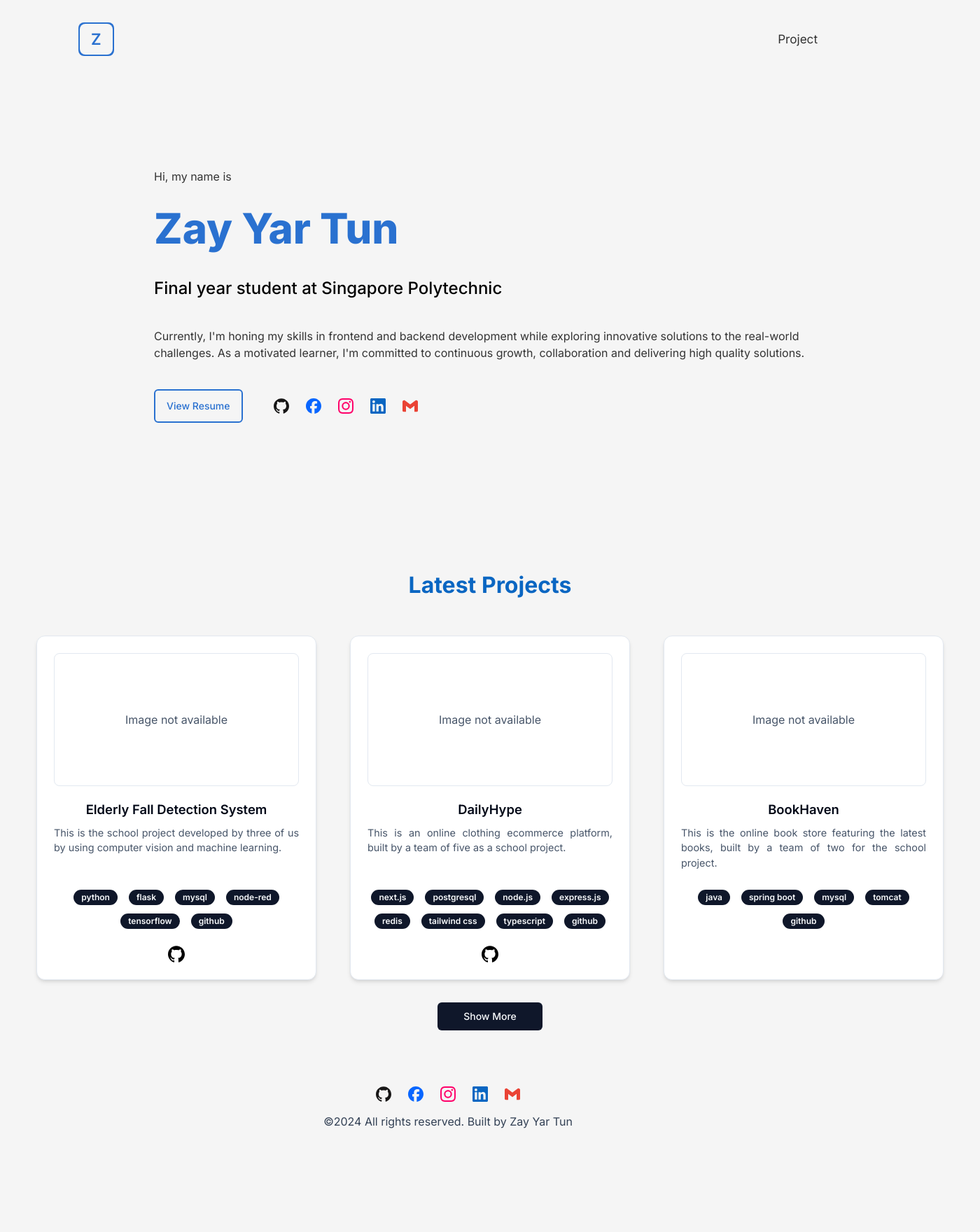
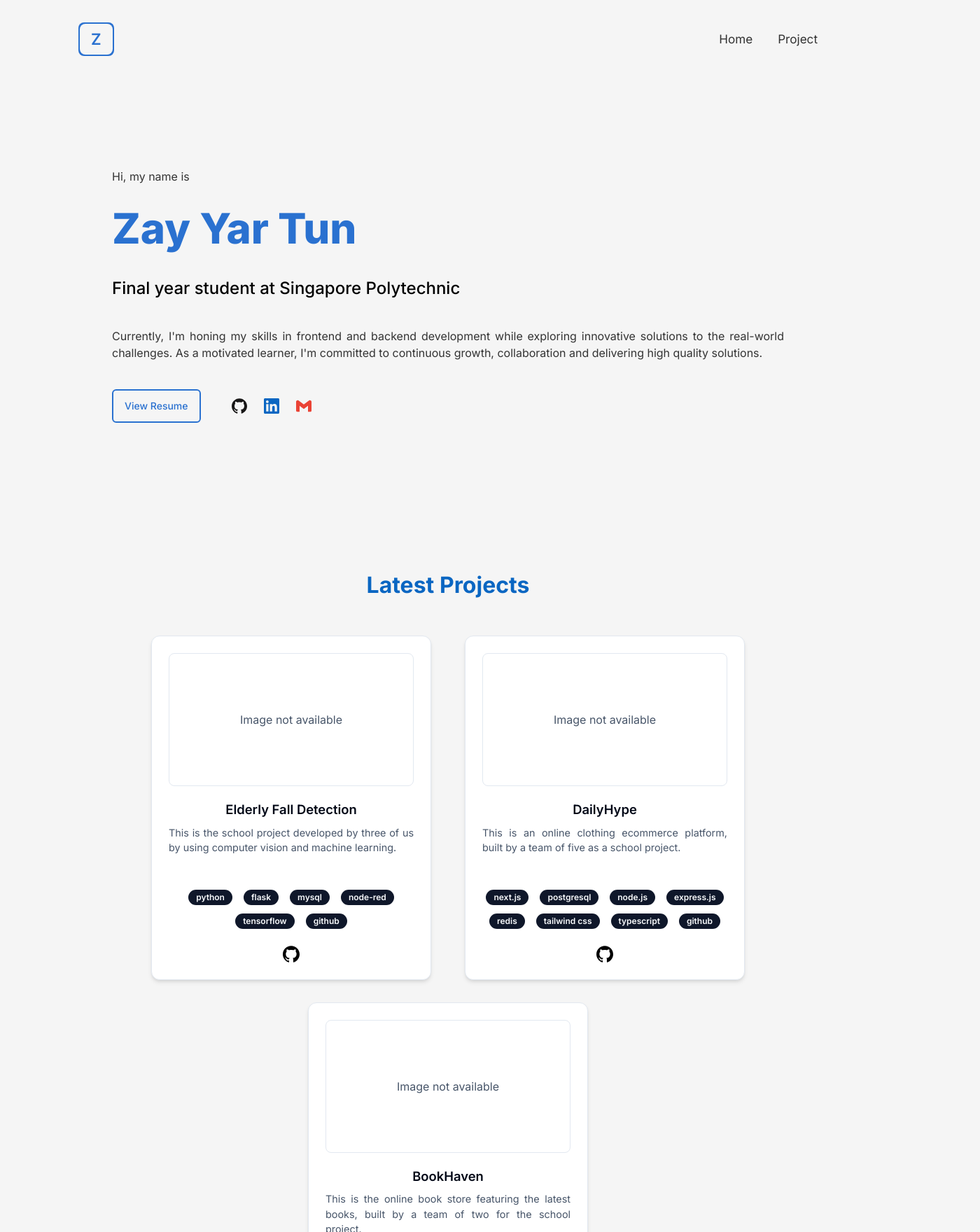
Before and after one commit to Jamie1606/portfolio, a Next.js app: page / in a window 1280 px wide. Shown: the top 1760 px of the page at 70% size, 1400 px wide, since content can reach past the window. Before the commit the page ends 1646 px from the top, so only its background shows below. Built offline with nearby package versions, Linux system fonts and the light colour scheme.

Commit message:
remove facebook & instagram

```diff
--- a/app/(public)/banner.tsx
+++ b/app/(public)/banner.tsx
@@ -12,7 +12,7 @@ const Banner = () => {
       <label className="text-[#333333] mb-6 text-body md:mb-8 lg:mb-8">Hi, my name is</label>
       <label className="text-[#2A71D0] font-extrabold text-4xl md:text-5xl lg:text-6xl">Zay Yar Tun</label>
       <label className="text-[#000000] mt-7 max-w-full text-xl font-medium md:mt-8 md:max-w-[30rem] lg:max-w-[50rem] lg:text-2xl lg:mt-10">Final year student at Singapore Polytechnic</label>
-      <label className="text-justify text-body text-[#333333] mt-10 max-w-full md:text-left md:max-w-[30rem] lg:max-w-[50rem] xl:max-w-[60rem]">Currently, I&apos;m honing my skills in frontend and backend development while exploring innovative solutions to the real-world challenges. As a motivated learner, I&apos;m committed to continuous growth, collaboration and delivering high quality solutions.</label>
+      <label className="text-justify w-full text-body text-[#333333] mt-10 max-w-[60rem]">Currently, I&apos;m honing my skills in frontend and backend development while exploring innovative solutions to the real-world challenges. As a motivated learner, I&apos;m committed to continuous growth, collaboration and delivering high quality solutions.</label>
       <div className="flex items-center mt-8 md:mt-10">
         <Button className="max-w-32 h-12 mr-5" variant="primary">
           View Resume
@@ -21,16 +21,10 @@ const Banner = () => {
           <Link href="https://github.com/Jamie1606" target="_blank">
             <GitHubIcon width={22} height={22} fill="#181717" />
           </Link>
-          <Link href="">
-            <FacebookIcon width={22} height={22} fill="#0866FF" />
-          </Link>
-          <Link href="">
-            <InstagramIcon width={22} height={22} fill="#FF0069" />
-          </Link>
           <Link href="https://www.linkedin.com/in/zayyartun2025" target="_blank">
             <LinkedInIcon width={22} height={22} fill="#0A66C2" />
           </Link>
-          <Link href="">
+          <Link href="mailto:zyt.tharthar@gmail.com">
             <GmailIcon width={22} height={22} fill="#EA4335" />
           </Link>
         </div>
--- a/app/(public)/project.tsx
+++ b/app/(public)/project.tsx
@@ -2,7 +2,7 @@ import { Button } from "@/components/ui/button";
 import ProjectCard from "./project-card";
 
 const projects = [
-  { title: "Elderly Fall Detection System", description: "This is the school project developed by three of us by using computer vision and machine learning.", image: "", technologies: ["python", "flask", "mysql", "node-red", "tensorflow", "github"], githubLink: "https://github.com/Jamie1606/elderly-fall-detection", demoLink: "" },
+  { title: "Elderly Fall Detection", description: "This is the school project developed by three of us by using computer vision and machine learning.", image: "", technologies: ["python", "flask", "mysql", "node-red", "tensorflow", "github"], githubLink: "https://github.com/Jamie1606/elderly-fall-detection", demoLink: "" },
 
   { title: "DailyHype", description: "This is an online clothing ecommerce platform, built by a team of five as a school project.", image: "", technologies: ["next.js", "postgresql", "node.js", "express.js", "redis", "tailwind css", "typescript", "github"], githubLink: "https://github.com/Jamie1606/daily-hype-old", demoLink: "" },
 
@@ -19,7 +19,7 @@ const Project = () => {
   return (
     <div id="project" className="mt-16 flex flex-col lg:mt-52 justify-center w-full">
       <label className="text-heading mb-8 text-center text-[#0A66C2] font-bold sm:mb-12">Latest Projects</label>
-      <div className="w-full gap-y-5 flex justify-center gap-x-12 flex-wrap lg:gap-y-8 lg:w-[1400px]">
+      <div className="w-full gap-y-5 flex justify-center gap-x-12 flex-wrap lg:gap-y-8 max-w-[1400px]">
         {projects.map((item, index) => (
           <ProjectCard key={index} {...item} />
         ))}
--- a/components/shared/footer.tsx
+++ b/components/shared/footer.tsx
@@ -12,16 +12,10 @@ export default function Footer() {
         <Link href="https://github.com/Jamie1606" target="_blank">
           <GitHubIcon width={22} height={22} fill="#181717" />
         </Link>
-        <Link href="">
-          <FacebookIcon width={22} height={22} fill="#0866FF" />
-        </Link>
-        <Link href="">
-          <InstagramIcon width={22} height={22} fill="#FF0069" />
-        </Link>
         <Link href="https://www.linkedin.com/in/zayyartun2025" target="_blank">
           <LinkedInIcon width={22} height={22} fill="#0A66C2" />
         </Link>
-        <Link href="">
+        <Link href="mailto:zyt.tharthar@gmail.com">
           <GmailIcon width={22} height={22} fill="#EA4335" />
         </Link>
       </div>
--- a/components/shared/nav-bar.tsx
+++ b/components/shared/nav-bar.tsx
@@ -27,7 +27,7 @@ export default function NavBar() {
               <path d="M120-240v-80h720v80H120Zm0-200v-80h720v80H120Zm0-200v-80h720v80H120Z" />
             </svg>
           </SheetTrigger>
-          <SheetContent className="bg-[#F5F5F5] w-4/5">
+          <SheetContent className="bg-[#F5F5F5] w-3/5">
             <div className="w-full h-screen flex flex-col justify-center items-center">
               {/* <Link href="/" className="text-[#333333] mb-10 text-lg">
                 About
@@ -35,6 +35,9 @@ export default function NavBar() {
               <Link href="/" className="text-[#333333] mb-10 text-lg">
                 Experience
               </Link> */}
+              <Link href="/" className="text-[#333333] mb-10 text-lg">
+                Home
+              </Link>
               <Link href="#" onClick={() => scrollTo("project")} className="text-[#333333] mb-10 text-lg">
                 Project
               </Link>
@@ -48,6 +51,11 @@ export default function NavBar() {
       <div className="hidden md:flex items-center">
         <NavigationMenu>
           <NavigationMenuList className="flex justify-end items-center gap-x-8 text-[0.95rem] lg:w-96 lg:text-[1.07rem]">
+            <NavigationMenuItem>
+              <Link href="/" legacyBehavior passHref>
+                <NavigationMenuLink className="text-[#333333] hover:text-[#2A71D0] hover:font-medium transition-all duration-200 hover:underline hover:underline-offset-8">Home</NavigationMenuLink>
+              </Link>
+            </NavigationMenuItem>
             {/* <NavigationMenuItem>
               <Link href="/" legacyBehavior passHref>
                 <NavigationMenuLink className="text-[#333333] hover:text-[#2A71D0] hover:font-medium transition-all duration-200 hover:underline hover:underline-offset-8">About</NavigationMenuLink>
```
Also changed, not shown: public/facebook.svg (deleted), public/instagram.svg (deleted).
